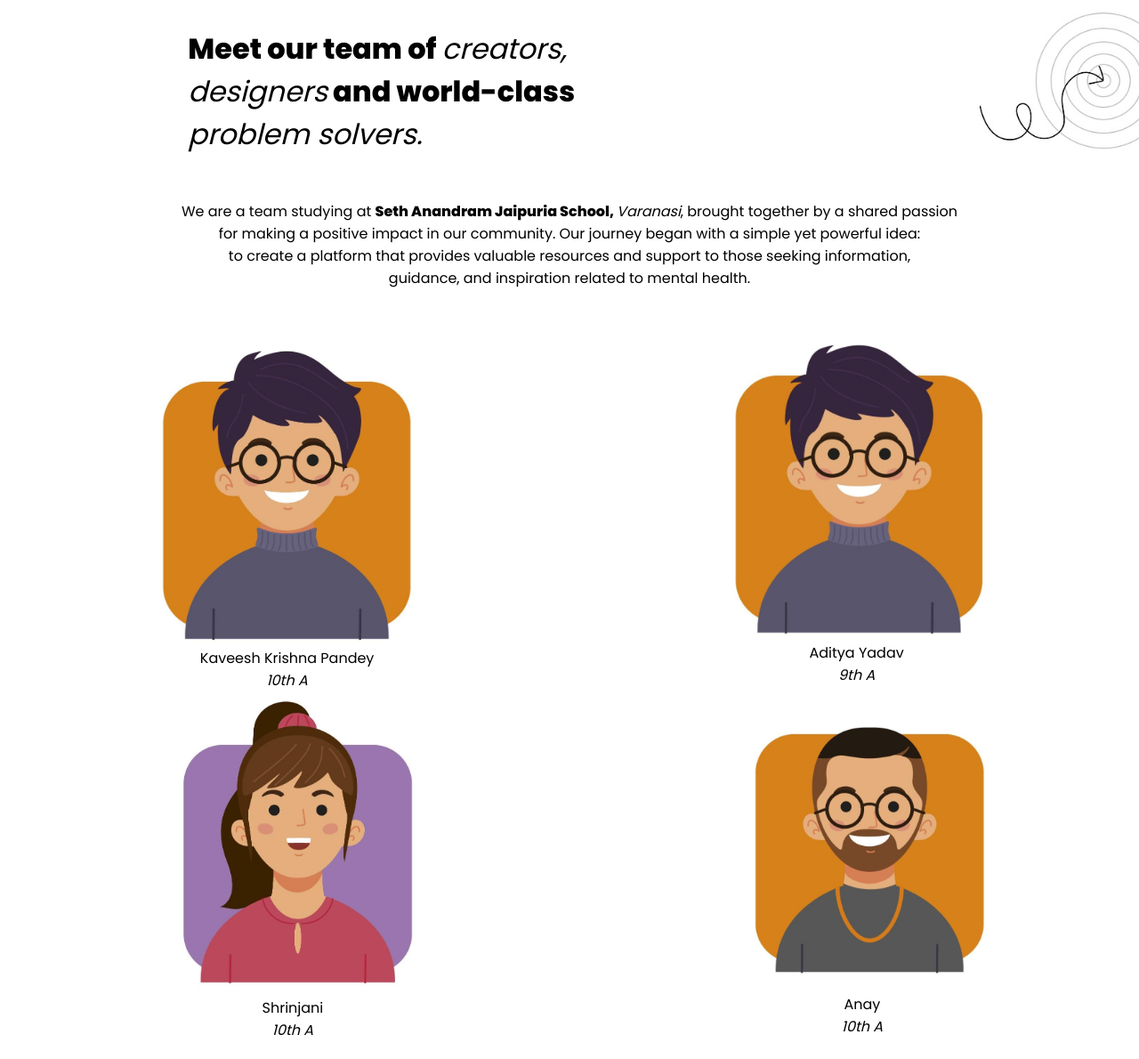
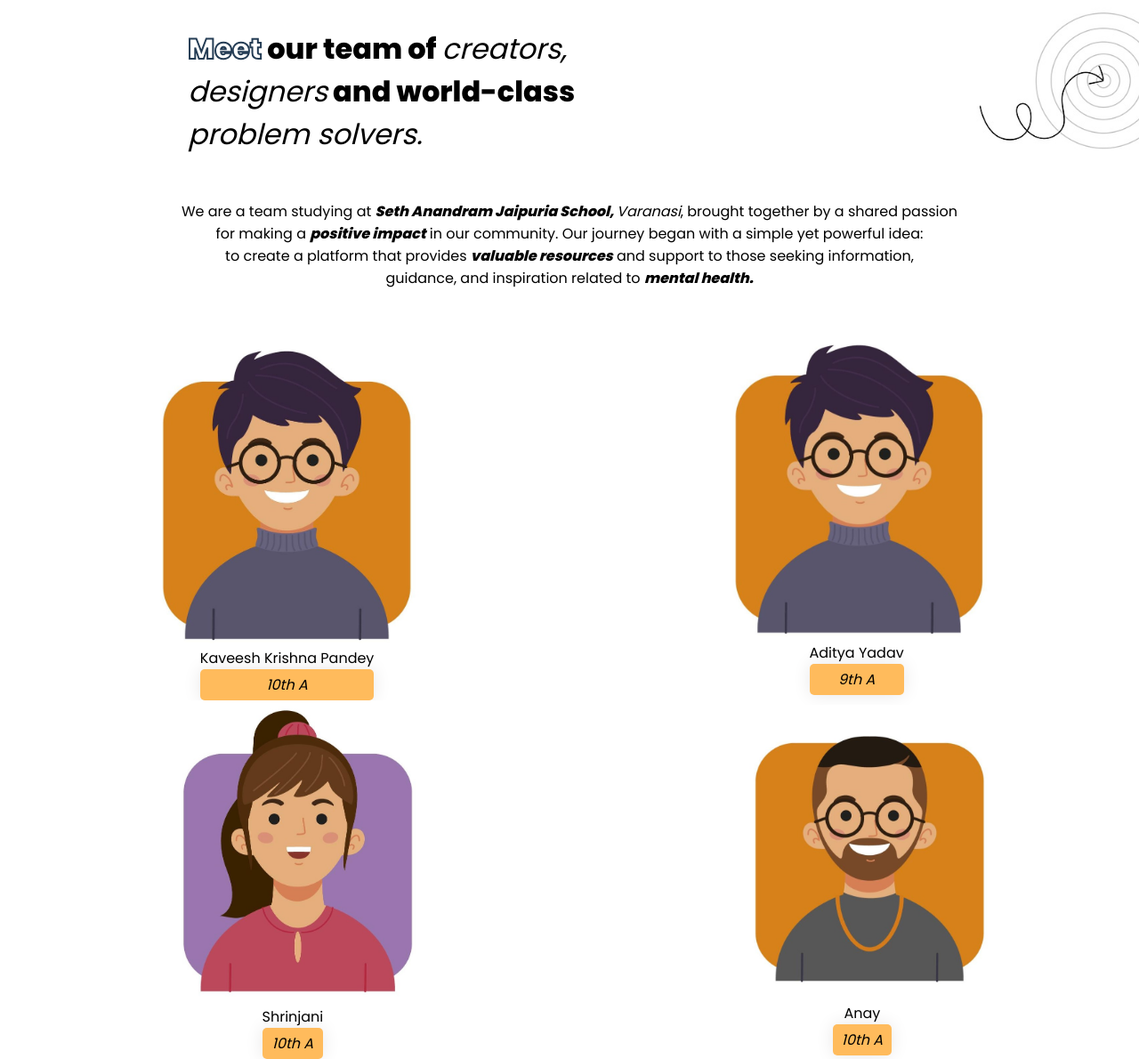
Before and after one commit to adiyadav123/MindfulJourney, a plain HTML site: page index.html in a window 1280 px wide. Shown: the part 1724-2914 px from the top of the page at 89% size. Drawn offline with Linux system fonts and the light colour scheme.

Commit message:
styled classe-names

```diff
--- a/index.html
+++ b/index.html
@@ -62,7 +62,7 @@
     <div class="about">
       <div class="starter">
         <h1>
-          Meet our team of <i class="light">creators,</i><br /><i class="light">
+          <span class="stroke">Meet</span> our team of <i class="light">creators,</i><br /><i class="light">
             designers</i
           >
           and world-class <br />
@@ -75,12 +75,12 @@
       <br /><br />
       <p class="about_text">
         We are a team studying at
-        <b>Seth Anandram Jaipuria School, <i class="light">Varanasi</i></b
+        <b class="italic">Seth Anandram Jaipuria School, <i class="light">Varanasi</i></b
         >, brought together by a shared passion <br />
-        for making a positive impact in our community. Our journey began with a
+        for making a <b class="italic">positive impact</b> in our community. Our journey began with a
         simple yet powerful idea: <br />to create a platform that provides
-        valuable resources and support to those seeking information,
-        <br />guidance, and inspiration related to mental health.
+        <b class="italic">valuable resources</b> and support to those seeking information,
+        <br />guidance, and inspiration related to <b class="italic">mental health.</b>
       </p>
       <div class="creators">
         <div class="first_two">
@@ -88,14 +88,14 @@
             <img src="./assets/kaveesh.jpg" alt="kaveesh" />
             <div class="info">
               <p class="name">Kaveesh Krishna Pandey</p>
-              <p class="class-name">10th A</p>
+              <p class="class-name bg-yellow-color-black">10th A</p>
             </div>
           </div>
           <div class="aditya">
             <img src="./assets/aditya.jpg" alt="aditya" />
             <div class="info">
               <p class="name">Aditya Yadav</p>
-              <p class="class-name">9th A</p>
+              <p class="class-name bg-yellow-color-black">9th A</p>
             </div>
           </div>
         </div>
@@ -104,18 +104,19 @@
             <img src="./assets/shrinjani.jpg" alt="shrinjani" />
             <div class="info">
               <p class="name">Shrinjani</p>
-              <p class="class-name">10th A</p>
+              <p class="class-name bg-yellow-color-black">10th A</p>
             </div>
           </div>
           <div class="anay">
             <img src="./assets/anay.jpg" alt="anay" />
             <div class="info">
               <p class="name">Anay</p>
-              <p class="class-name">10th A</p>
+              <p class="class-name bg-yellow-color-black">10th A</p>
             </div>
           </div>
         </div>
       </div>
     </div>
+    <br><br>
   </body>
 </html>
--- a/style.css
+++ b/style.css
@@ -28,14 +28,25 @@ body {
   --trans-bg: #e3e6e8ba;
   --container-back: #cfdce8;
   --stroke-color: #253d55;
+  --yellow-bg: #FFBB5C;
 }
 .light{
   font-weight: 400;
 }
-
-
-
-
+.italic{
+  font-style: italic;
+}
+.stroke-light{
+  color: transparent;
+  -webkit-text-stroke: 1px #000000;
+}
+.bg-yellow-color-black{
+  padding: 5px 10px;
+  border-radius: 5px;
+  box-shadow: 0 0 20px rgb(232, 231, 231);
+  background-color: var(--yellow-bg);
+  color: #000000;
+}
 
 
 
```
